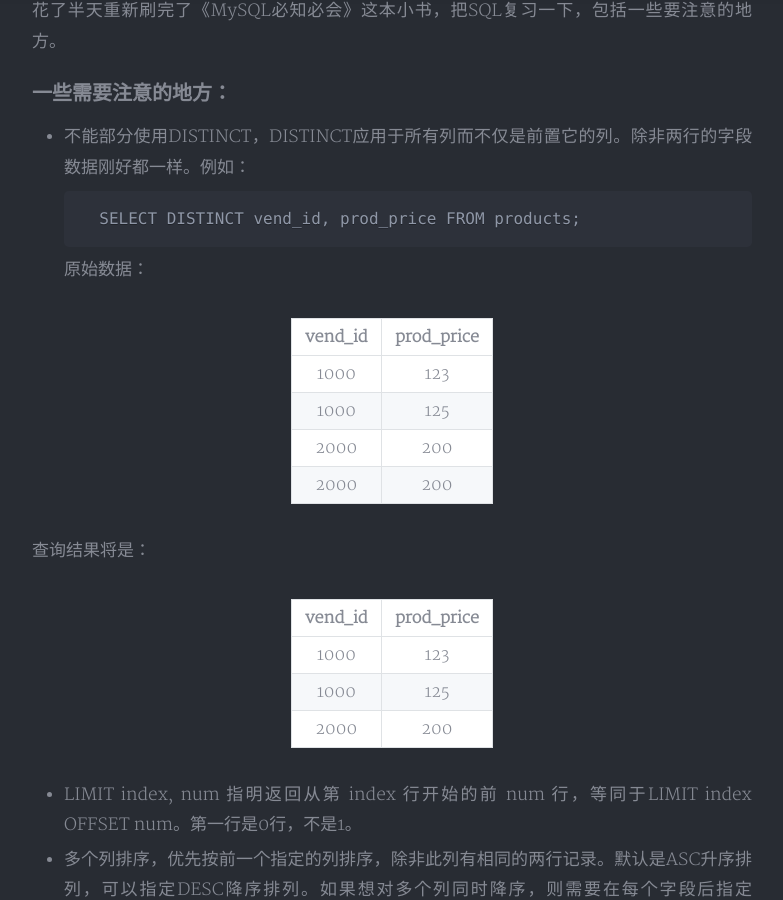
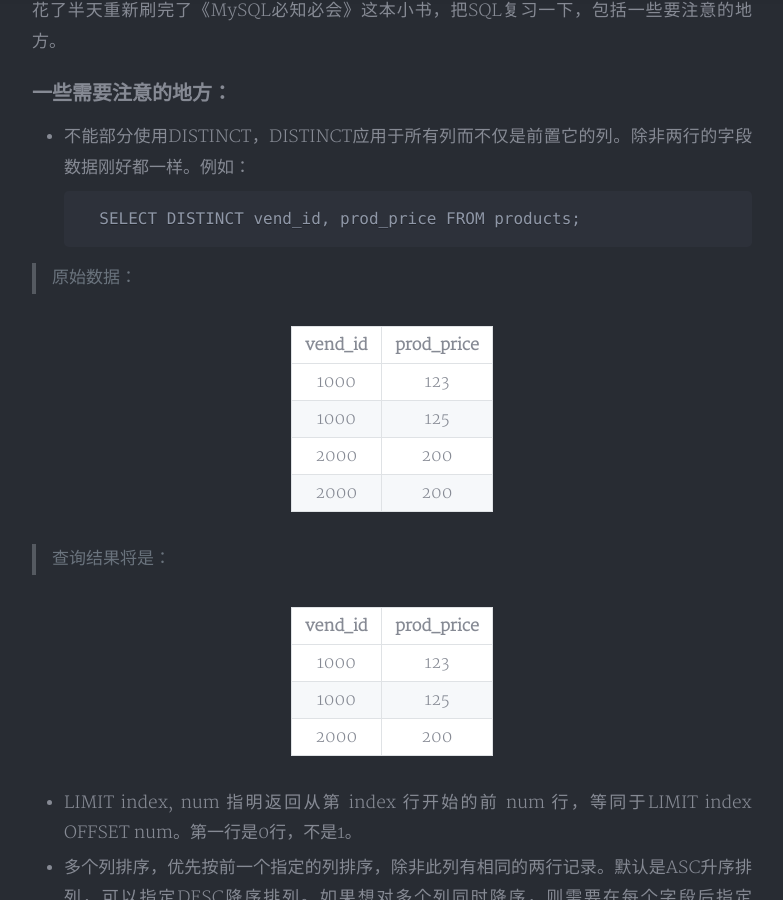
Before and after one commit to Coder-Leon/Coder-Leon.github.io, a Jekyll site: the page built from _posts/2018-05-22-mysql_notes.md, in a window 1280 px wide and 900 px high, scrolled down 542 px. Shown: the whole window, without its empty margins (248-1031 px from the left). Built offline with Jekyll 4.4.1, drawn with Linux system fonts in a browser that asks for light colours; nearby versions of some CDN libraries; comment, search, counter and statistics services are not loaded; a style sheet for code colours, icons or effects is not loaded.

````diff
--- a/_posts/2018-05-22-mysql_notes.md
+++ b/_posts/2018-05-22-mysql_notes.md
@@ -15,7 +15,8 @@ tags: 数据库
   ```SQL
     SELECT DISTINCT vend_id, prod_price FROM products;
   ```
-  原始数据：
+
+> 原始数据：
 
  vend_id | prod_price
  :-: | :-:
@@ -24,7 +25,7 @@ tags: 数据库
  2000 | 200
  2000 | 200
 
-  查询结果将是：
+> 查询结果将是：
 
  vend_id | prod_price
  :-: | :-:
@@ -39,6 +40,7 @@ tags: 数据库
   ```SQL
     ORDER BY prod_price DESC, prod_name DESC
   ```
+
 - <> 等同于 !=
 
 - BETWEEN begin AND end 两值之间[begin, end]闭区间，且必须 end > begin
````
